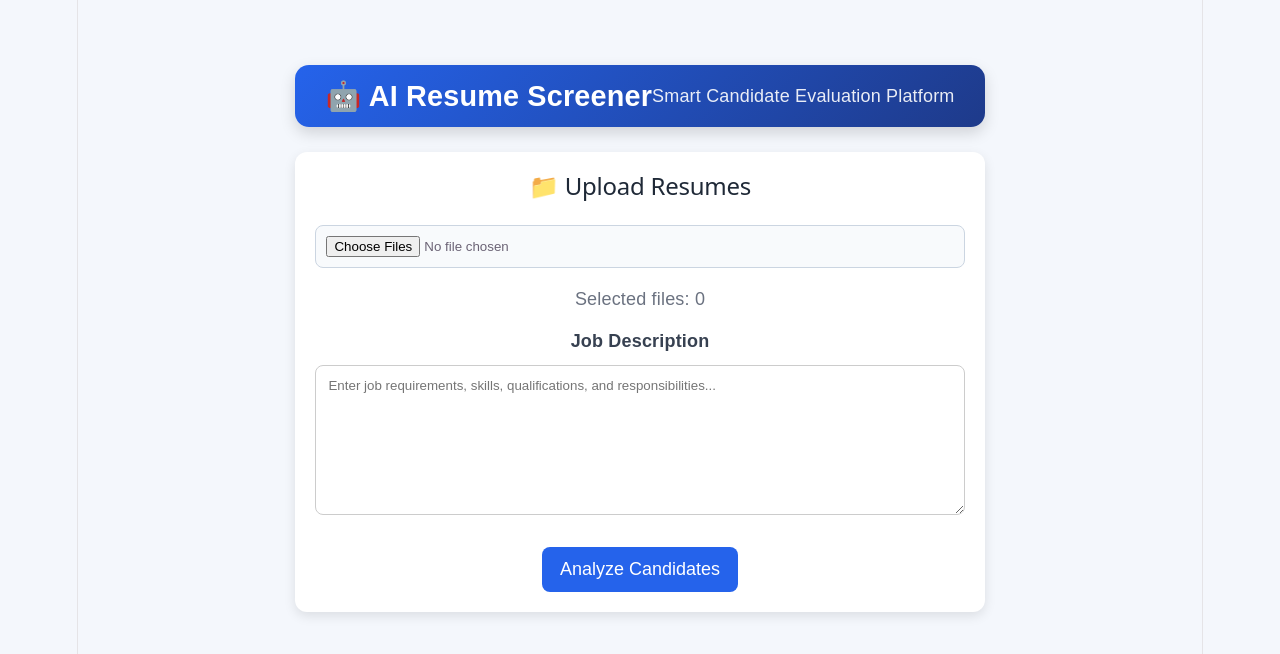
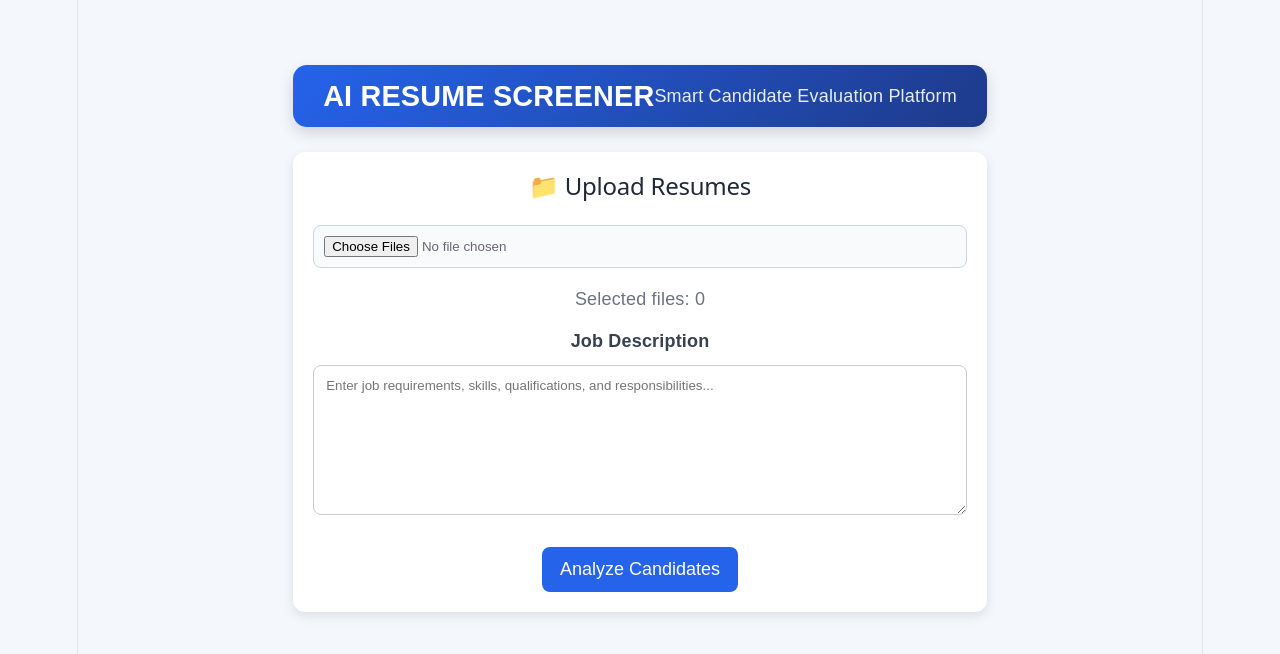
Before and after one commit to shreya-kju/AI-RESUME-SCREENER-, a React (Vite) app in the folder frontend/: page / in a window 1280 px wide. Shown: the top 654 px of the page. Built offline with nearby package versions, Linux system fonts and the light colour scheme.

Commit message:
Update App.jsx

```diff
--- a/frontend/src/App.jsx
+++ b/frontend/src/App.jsx
@@ -27,7 +27,7 @@ function App() {
             <header className="navbar">
 
                 <div className="logo">
-                    🤖 AI Resume Screener
+                     AI RESUME SCREENER
                 </div>
 
                 <div className="nav-text">
```
